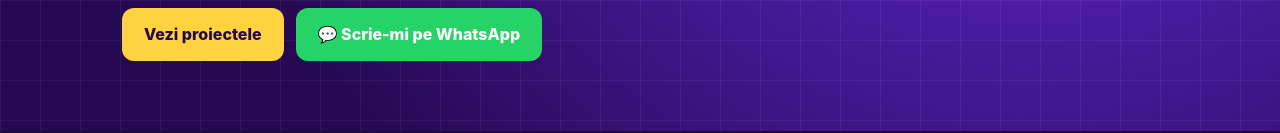
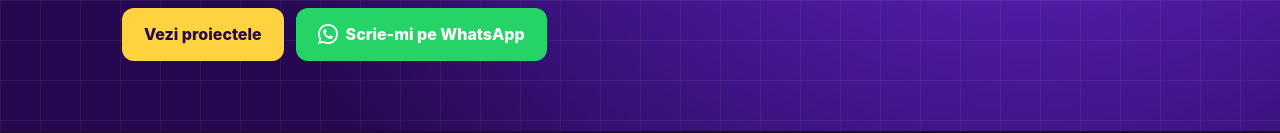
Before and after one commit to falkyy/falkyy.github.io, a plain HTML site: page site-uri/index.html in a window 1280 px wide. Shown: the part 440-573 px from the top of the page. Drawn offline with Linux system fonts and the light colour scheme.

Commit message:
Portofoliu: iconița WhatsApp pe butoane
Co-Authored-By: Claude Opus 5.5 <noreply@anthropic.com>
Claude-Session: https://claude.ai/code/session_01LxuUGXxNSWred7C1FJjPD8

```diff
--- a/site-uri/index.html
+++ b/site-uri/index.html
@@ -88,7 +88,7 @@ footer{border-top:1px solid var(--line);padding:26px 0 40px;color:var(--muted);f
       <p class="lead">Fac site-uri moderne și rapide pentru afaceri mici: restaurante, pensiuni, service-uri, magazine. Cu buton de sunat și WhatsApp, ca oamenii să vă găsească și să vă scrie imediat.</p>
       <div class="ctas">
         <a class="btn y" href="#proiecte">Vezi proiectele</a>
-        <a class="btn wa" href="https://wa.me/40728857720?text=Bun%C4%83%2C%20Andrei%21%20A%C8%99%20vrea%20un%20site%20pentru%20afacerea%20mea." target="_blank" rel="noopener">💬 Scrie-mi pe WhatsApp</a>
+        <a class="btn wa" href="https://wa.me/40728857720?text=Bun%C4%83%2C%20Andrei%21%20A%C8%99%20vrea%20un%20site%20pentru%20afacerea%20mea." target="_blank" rel="noopener"><img src="img/wa.png" alt="" width="20" height="20" style="display:block">Scrie-mi pe WhatsApp</a>
       </div>
     </div>
   </div>
@@ -183,7 +183,7 @@ footer{border-top:1px solid var(--line);padding:26px 0 40px;color:var(--muted);f
     <h2>Hai să vorbim</h2>
     <p class="sub">Spuneți-mi ce afacere aveți și ce v-ar trebui. Răspund repede.</p>
     <div class="ctas">
-      <a class="btn wa" href="https://wa.me/40728857720?text=Bun%C4%83%2C%20Andrei%21%20A%C8%99%20vrea%20un%20site%20pentru%20afacerea%20mea." target="_blank" rel="noopener">💬 WhatsApp</a>
+      <a class="btn wa" href="https://wa.me/40728857720?text=Bun%C4%83%2C%20Andrei%21%20A%C8%99%20vrea%20un%20site%20pentru%20afacerea%20mea." target="_blank" rel="noopener"><img src="img/wa.png" alt="" width="20" height="20" style="display:block">WhatsApp</a>
       <a class="btn y" href="tel:+40728857720">📞 0728 857 720</a>
     </div>
     <p class="note" style="margin-top:26px">Sau, dacă sunteți din afara țării, comandați direct pe Fiverr:</p>
```
Also changed, not shown: site-uri/img/wa.png (added).
